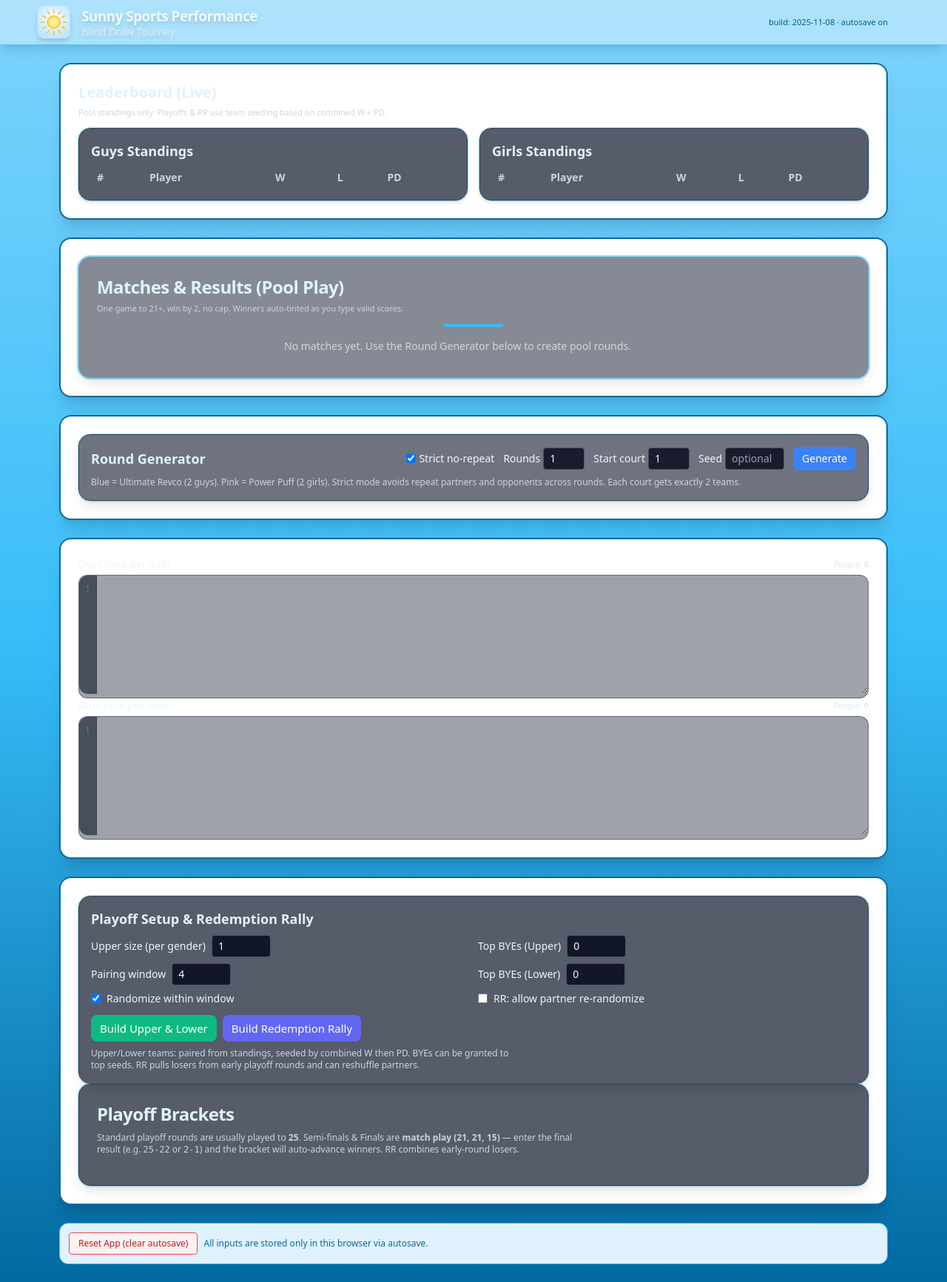
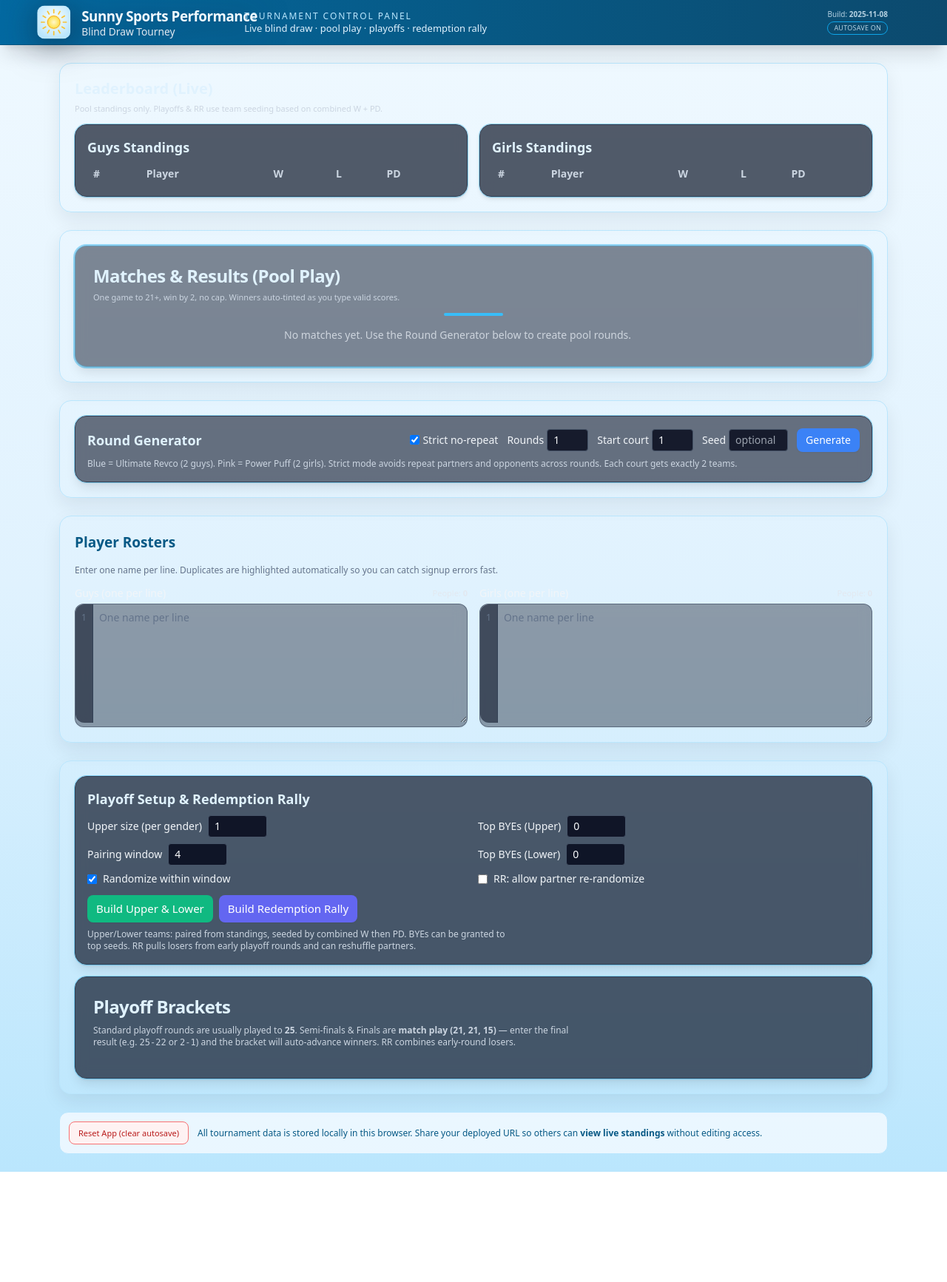
Before and after one commit to sunserigabby-byte/blind-draw-tourney, a React (Vite) app: page / in a window 1280 px wide. Shown: the whole page at 74% size. After the commit the page ends 1584 px from the top, so only its background shows below. Built offline with nearby package versions, Linux system fonts and the light colour scheme.

Commit message:
Update App.tsx

```diff
--- a/src/App.tsx
+++ b/src/App.tsx
@@ -2454,97 +2454,73 @@ function PlayoffBuilder({
 /* ========================= App ========================= */
 
 export default function BlindDrawTourneyApp() {
-  const [guysText, setGuysText] =
-    useState<string>('');
-  const [girlsText, setGirlsText] =
-    useState<string>('');
-  const [matches, setMatches] =
-    useState<MatchRow[]>([]);
-  const [brackets, setBrackets] =
-    useState<BracketMatch[]>([]);
+  const [guysText, setGuysText] = useState<string>("");
+  const [girlsText, setGirlsText] = useState<string>("");
+  const [matches, setMatches] = useState<MatchRow[]>([]);
+  const [brackets, setBrackets] = useState<BracketMatch[]>([]);
 
   // Autosave load
   useEffect(() => {
     try {
-      const raw =
-        localStorage.getItem(
-          'sunnysports.autosave'
-        );
+      const raw = localStorage.getItem("sunnysports.autosave");
       if (!raw) return;
       const data = JSON.parse(raw);
-      if (
-        typeof data.guysText === 'string'
-      )
-        setGuysText(
-          data.guysText
-        );
-      if (
-        typeof data.girlsText ===
-        'string'
-      )
-        setGirlsText(
-          data.girlsText
-        );
-      if (Array.isArray(data.matches))
-        setMatches(
-          data.matches
-        );
-      if (
-        Array.isArray(
-          data.brackets
-        )
-      )
-        setBrackets(
-          data.brackets
-        );
+      if (typeof data.guysText === "string") setGuysText(data.guysText);
+      if (typeof data.girlsText === "string") setGirlsText(data.girlsText);
+      if (Array.isArray(data.matches)) setMatches(data.matches);
+      if (Array.isArray(data.brackets)) setBrackets(data.brackets);
     } catch {
-      // ignore
+      // ignore corrupted state
     }
   }, []);
 
-  // Autosave store
+  // Autosave persist
   useEffect(() => {
-    const snapshot = JSON.stringify({
-      guysText,
-      girlsText,
-      matches,
-      brackets,
-    });
-    localStorage.setItem(
-      'sunnysports.autosave',
-      snapshot
-    );
-  }, [
-    guysText,
-    girlsText,
-    matches,
-    brackets,
-  ]);
+    const snapshot = JSON.stringify({ guysText, girlsText, matches, brackets });
+    localStorage.setItem("sunnysports.autosave", snapshot);
+  }, [guysText, girlsText, matches, brackets]);
 
   return (
-<main className="min-h-screen bg-gradient-to-b from-sky-300 via-sky-400 to-sky-700 text-slate-800 antialiased">
-  <header className="sticky top-0 z-20 bg-sky-200/80 backdrop-blur border-b border-sky-400/70 shadow-lg">
-    <div className="max-w-6xl mx-auto px-4 py-3 flex items-center justify-between gap-3">
-      <div className="flex items-center gap-3 scale-125 drop-shadow-md">
+    <main className="min-h-screen bg-gradient-to-b from-sky-50 via-sky-100 to-sky-200 text-slate-800 antialiased">
+      {/* Top banner */}
+      <header className="sticky top-0 z-30 bg-gradient-to-r from-sky-700 via-sky-800 to-sky-900 text-white shadow-xl border-b border-sky-900/60 backdrop-blur">
+        <div className="max-w-6xl mx-auto px-4 py-3 flex items-center justify-between gap-4">
+          <div className="flex items-center gap-3">
+            <div className="scale-125 drop-shadow-[0_6px_18px_rgba(15,23,42,0.55)]">
               <SunnyLogo />
             </div>
-      <div className="text-[11px] text-sky-800 font-medium">
-        build: 2025-11-08 · autosave on
+            <div className="hidden sm:flex flex-col leading-tight">
+              <span className="text-xs uppercase tracking-[0.16em] text-sky-200">
+                Tournament Control Panel
+              </span>
+              <span className="text-[13px] text-sky-100">
+                Live blind draw · pool play · playoffs · redemption rally
+              </span>
+            </div>
+          </div>
+          <div className="flex flex-col items-end text-[10px] leading-snug text-sky-100/80">
+            <span>Build: <span className="font-semibold">2025-11-08</span></span>
+            <span className="px-2 py-0.5 mt-0.5 rounded-full bg-sky-900/70 border border-sky-500 text-[9px] uppercase tracking-wide">
+              Autosave On
+            </span>
           </div>
         </div>
       </header>
 
+      {/* Main content */}
       <div className="max-w-6xl mx-auto px-4 py-6 space-y-6 text-[15px] leading-relaxed">
-    {/* Each major card area */}
-    <section className="bg-white border-2 border-sky-700 rounded-2xl shadow-xl p-6">
+        {/* Leaderboard Card */}
+        <section className="bg-white/98 border border-sky-200 rounded-2xl shadow-[0_10px_26px_rgba(15,23,42,0.08)] p-5">
           <Leaderboard matches={matches} guysText={guysText} girlsText={girlsText} />
         </section>
 
-    <section className="bg-white border-2 border-sky-700 rounded-2xl shadow-xl p-6">
+        {/* Matches Card */}
+        <section className="bg-white/98 border border-sky-200 rounded-2xl shadow-[0_10px_26px_rgba(15,23,42,0.08)] p-5">
           <MatchesView matches={matches} setMatches={setMatches} />
         </section>
 
-    <section className="bg-white border-2 border-sky-700 rounded-2xl shadow-xl p-6">
+        {/* Round Generator Card */}
+        <section className="bg-white/98 border border-sky-200 rounded-2xl shadow-[0_10px_26px_rgba(15,23,42,0.08)] p-5">
           <RoundGenerator
             guysText={guysText}
             girlsText={girlsText}
@@ -2553,22 +2529,35 @@ export default function BlindDrawTourneyApp() {
           />
         </section>
 
-    <section className="bg-white border-2 border-sky-700 rounded-2xl shadow-xl p-6">
+        {/* Players / Rosters */}
+        <section className="bg-white/98 border border-sky-200 rounded-2xl shadow-[0_10px_26px_rgba(15,23,42,0.08)] p-5">
+          <h2 className="text-[19px] font-semibold text-sky-800 mb-3">
+            Player Rosters
+          </h2>
+          <p className="text-[12px] text-slate-500 mb-3">
+            Enter one name per line. Duplicates are highlighted automatically so you
+            can catch signup errors fast.
+          </p>
+          <div className="grid md:grid-cols-2 gap-4">
             <LinedTextarea
               id="guys"
               label="Guys"
               value={guysText}
               onChange={(e) => setGuysText(e.target.value)}
+              placeholder="One name per line"
             />
             <LinedTextarea
               id="girls"
               label="Girls"
               value={girlsText}
               onChange={(e) => setGirlsText(e.target.value)}
-      />
+              placeholder="One name per line"
+            />
+          </div>
         </section>
 
-    <section className="bg-white border-2 border-sky-700 rounded-2xl shadow-xl p-6">
+        {/* Playoff Builder + Brackets */}
+        <section className="bg-white/98 border border-sky-200 rounded-2xl shadow-[0_10px_26px_rgba(15,23,42,0.08)] p-5 space-y-4">
           <PlayoffBuilder
             matches={matches}
             guysText={guysText}
@@ -2578,22 +2567,29 @@ export default function BlindDrawTourneyApp() {
           <BracketView brackets={brackets} setBrackets={setBrackets} />
         </section>
 
-    <section className="bg-sky-100 border border-sky-400 rounded-xl p-3 text-[12px] text-sky-700">
-      <div className="flex flex-wrap items-center gap-2">
+        {/* Data / Reset */}
+        <section className="bg-sky-50/90 border border-sky-200 rounded-xl p-3 text-[12px] text-sky-800 flex flex-wrap items-center gap-3">
           <button
-          className="px-3 py-1 border border-red-500 rounded text-red-700 bg-red-50 hover:bg-red-100"
+            className="px-3 py-1.5 rounded-lg border border-red-400 bg-red-50 text-red-700 text-[11px] hover:bg-red-100 hover:border-red-500 transition-colors"
             onClick={() => {
-            localStorage.removeItem('sunnysports.autosave');
+              if (
+                window.confirm(
+                  "This will clear all saved players, matches, and brackets on THIS device. Continue?"
+                )
+              ) {
+                localStorage.removeItem("sunnysports.autosave");
                 location.reload();
+              }
             }}
           >
             Reset App (clear autosave)
           </button>
-        <span>All inputs are stored only in this browser via autosave.</span>
-      </div>
+          <span>
+            All tournament data is stored locally in this browser. Share your deployed URL so others can{" "}
+            <span className="font-semibold">view live standings</span> without editing access.
+          </span>
         </section>
       </div>
     </main>
-
-  );
-}
+  );
+}
```
Lines whose indentation alone changed are shown as unchanged.
